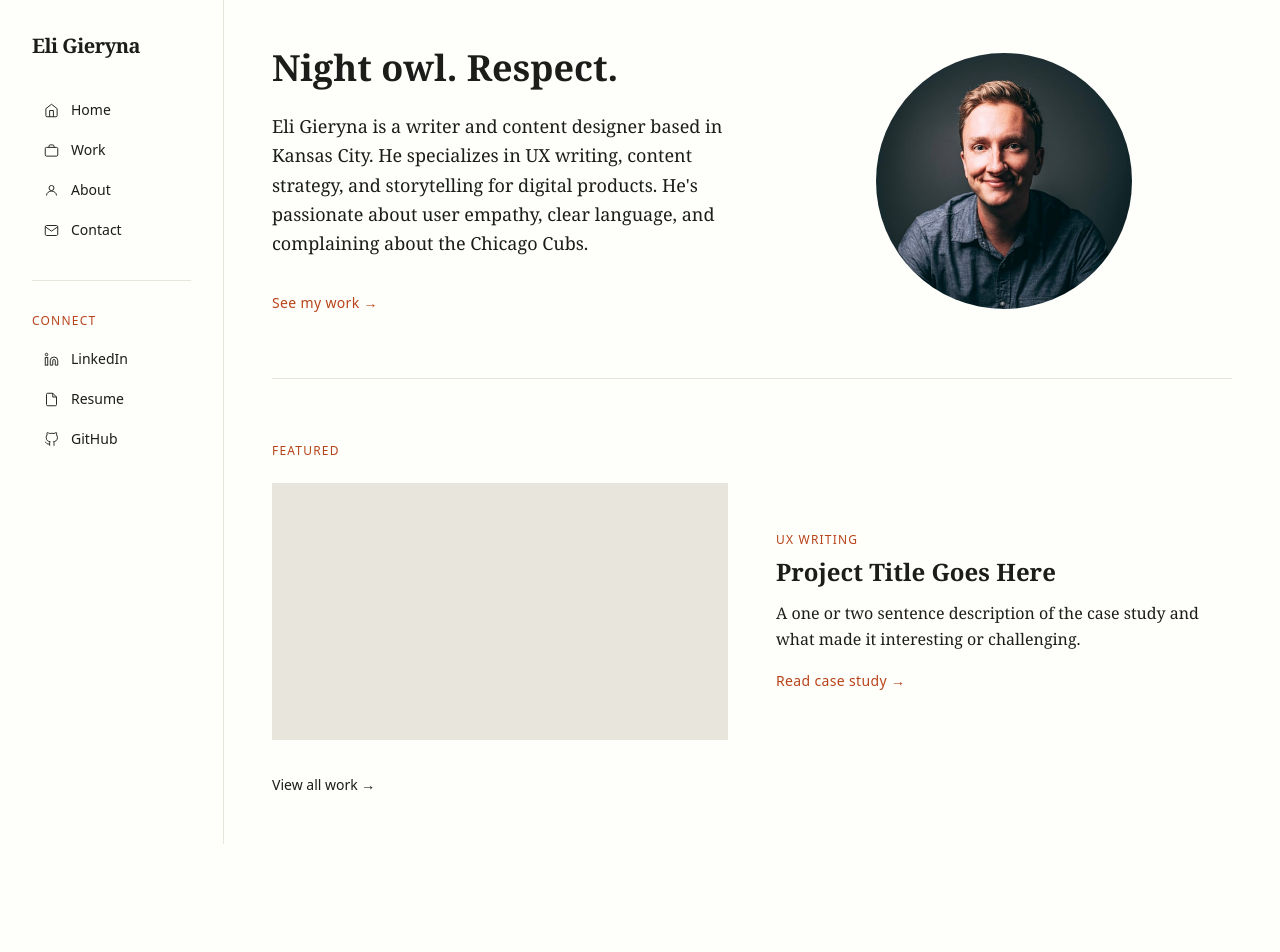
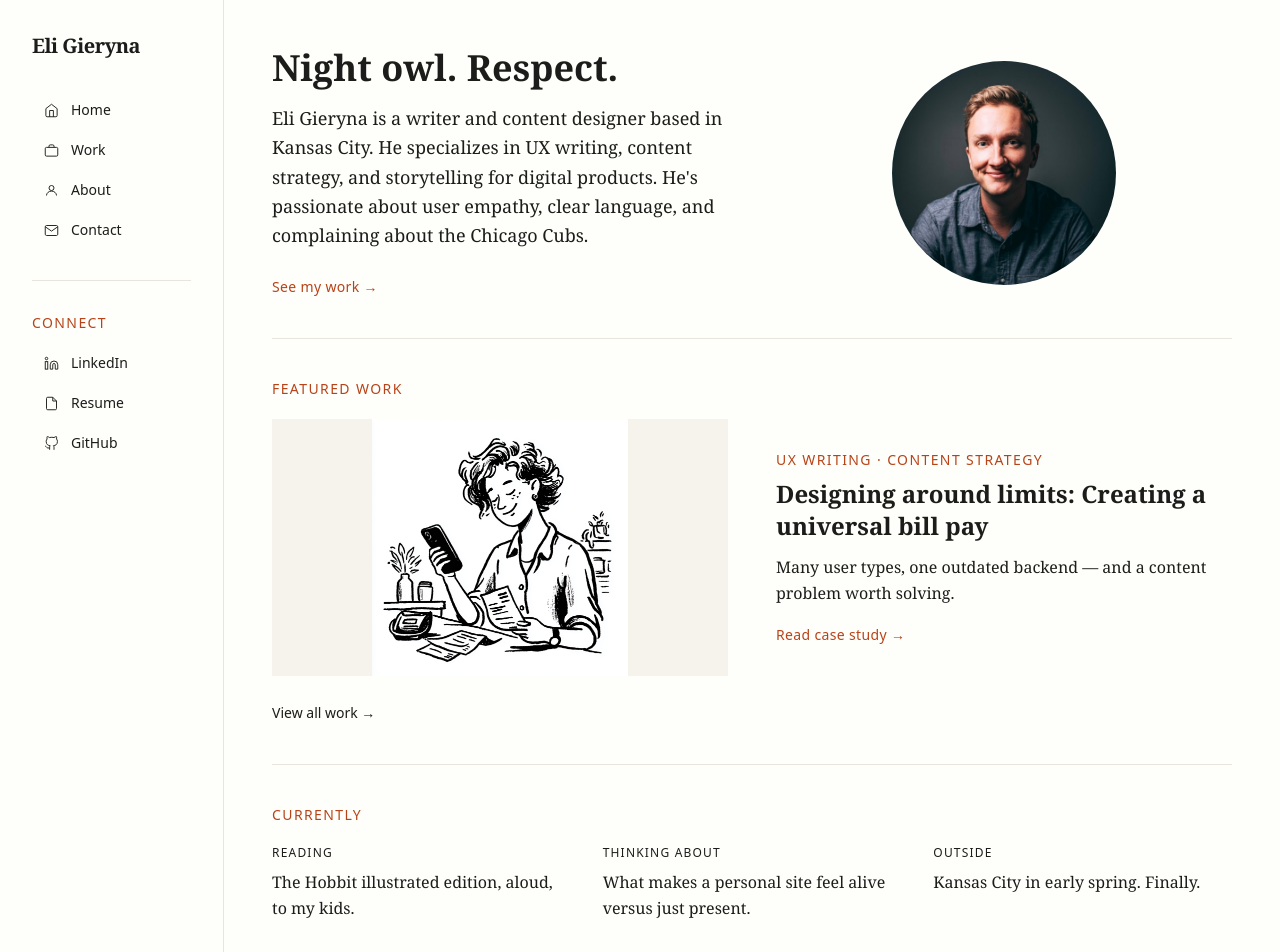
Before and after one commit to gieryna/eliwrites, a Next.js app: page / in a window 1280 px wide. Shown: the top 952 px of the page. Before the commit the page ends 844 px from the top, so only its background shows below. Built offline with nearby package versions, Linux system fonts and the light colour scheme.

Commit message:
Increase section label size and weight across site

```diff
--- a/src/app/about/page.tsx
+++ b/src/app/about/page.tsx
@@ -69,7 +69,7 @@ export default function About() {
 
       {/* Principles */}
       <div className="mb-10">
-        <p className="font-sans text-xs uppercase tracking-widest text-[#B84318] mb-6">
+        <p className="font-sans text-sm font-medium uppercase tracking-widest text-[#B84318] mb-6">
           My approach
         </p>
         <div className="grid grid-cols-3 gap-4">
@@ -97,7 +97,7 @@ export default function About() {
 
       {/* Brands */}
       <div className="mb-10">
-        <p className="font-sans text-xs uppercase tracking-widest text-[#B84318] mb-4">
+        <p className="font-sans text-sm font-medium uppercase tracking-widest text-[#B84318] mb-4">
           Brands I've worked with
         </p>
         <p className="font-sans text-sm text-[#1C1C1A] leading-relaxed">
@@ -110,7 +110,7 @@ export default function About() {
 
       {/* Ask me about */}
       <div className="mb-10">
-        <p className="font-sans text-xs uppercase tracking-widest text-[#B84318] mb-6">
+        <p className="font-sans text-sm font-medium uppercase tracking-widest text-[#B84318] mb-6">
           Ask me about
         </p>
         <div className="grid grid-cols-2 gap-3">
--- a/src/app/contact/page.tsx
+++ b/src/app/contact/page.tsx
@@ -47,22 +47,22 @@ export default function Contact() {
       <form onSubmit={handleSubmit} className="flex flex-col gap-4">
         <div className="grid grid-cols-2 gap-4">
           <div className="flex flex-col gap-2">
-            <label className="font-sans text-xs uppercase tracking-widest text-[#B84318]">Name</label>
+            <label className="font-sans text-sm font-medium uppercase tracking-widest text-[#B84318]">Name</label>
             <input name="name" type="text" required className={inputClass} placeholder="Your name" />
           </div>
           <div className="flex flex-col gap-2">
-            <label className="font-sans text-xs uppercase tracking-widest text-[#B84318]">Email</label>
+            <label className="font-sans text-sm font-medium uppercase tracking-widest text-[#B84318]">Email</label>
             <input name="email" type="email" required className={inputClass} placeholder="your@email.com" />
           </div>
         </div>
 
         <div className="flex flex-col gap-2">
-          <label className="font-sans text-xs uppercase tracking-widest text-[#B84318]">Subject</label>
+          <label className="font-sans text-sm font-medium uppercase tracking-widest text-[#B84318]">Subject</label>
           <input name="subject" type="text" required className={inputClass} placeholder="What's this about?" />
         </div>
 
         <div className="flex flex-col gap-2">
-          <label className="font-sans text-xs uppercase tracking-widest text-[#B84318]">Message</label>
+          <label className="font-sans text-sm font-medium uppercase tracking-widest text-[#B84318]">Message</label>
           <textarea name="message" required rows={6} className={inputClass} placeholder="Say hello..." />
         </div>
 
--- a/src/app/layout.tsx
+++ b/src/app/layout.tsx
@@ -55,7 +55,7 @@ export default function RootLayout({
   <div className="border-t border-[#E8E6DC]" />
 
   <div className="flex flex-col gap-1">
-    <p className="font-sans text-xs uppercase tracking-widest text-[#B84318] mb-2">Connect</p>
+    <p className="font-sans text-sm font-medium uppercase tracking-widest text-[#B84318] mb-2">Connect</p>
     <a href="https://www.linkedin.com/in/eligieryna" target="_blank" rel="noopener noreferrer" className="flex items-center gap-3 px-3 py-2 text-sm font-sans text-[#1C1C1A] rounded hover:bg-[#F5F3EC] hover:text-[#B84318] transition-colors">
       <svg width="15" height="15" viewBox="0 0 24 24" fill="none" stroke="currentColor" strokeWidth="1.5"><path d="M16 8a6 6 0 016 6v7h-4v-7a2 2 0 00-2-2 2 2 0 00-2 2v7h-4v-7a6 6 0 016-6z"/><rect x="2" y="9" width="4" height="12"/><circle cx="4" cy="4" r="2"/></svg>
       LinkedIn
--- a/src/app/page.tsx
+++ b/src/app/page.tsx
@@ -1,4 +1,5 @@
 import Link from "next/link";
+import Image from "next/image";
 import Greeting from "@/components/Greeting";
 
 export default function Home() {
@@ -6,10 +7,10 @@ export default function Home() {
     <div className="max-w-5xl">
 
       {/* Hero — two column */}
-      <div className="grid grid-cols-2 gap-12 items-center mb-16">
+      <div className="grid grid-cols-2 gap-12 items-center mb-10">
         <div>
           <Greeting />
-          <p className="text-lg text-[#1C1C1A] leading-relaxed mb-8 mt-6">
+          <p className="text-lg text-[#1C1C1A] leading-relaxed mb-6 mt-4">
             Eli Gieryna is a writer and content designer based in Kansas City.
             He specializes in UX writing, content strategy, and storytelling for
             digital products. He's passionate about user empathy, clear
@@ -23,39 +24,86 @@ export default function Home() {
           <img
             src="/eli-headshot.jpg"
             alt="Eli Gieryna"
-            className="w-64 h-64 rounded-full object-cover"
+            className="w-56 h-56 rounded-full object-cover"
           />
         </div>
       </div>
 
       {/* Divider */}
-      <div className="border-t border-[#E8E6DC] mb-16" />
+      <div className="border-t border-[#E8E6DC] mb-10" />
 
       {/* Featured Work */}
-      <div>
-        <p className="font-sans text-xs uppercase tracking-widest text-[#B84318] mb-6">
-          Featured
+      <div className="mb-10">
+        <p className="font-sans text-sm font-medium uppercase tracking-widest text-[#B84318] mb-5">
+          Featured work
         </p>
-        <div className="grid grid-cols-2 gap-12 items-center group cursor-pointer">
-          <div className="w-full aspect-video bg-[#E8E6DC] group-hover:bg-[#D8D6CC] transition-colors duration-300" />
+        <Link href="/work/bill-pay" className="grid grid-cols-2 gap-12 items-center group">
+          <div className="w-full aspect-video bg-[#F5F3EC] overflow-hidden flex items-center justify-center">
+            <img
+              src="/images/covers/cover-bill-pay.png"
+              alt="Bill Pay case study"
+              className="w-full h-full object-contain group-hover:opacity-90 transition-opacity duration-300"
+            />
+          </div>
           <div>
-            <p className="font-sans text-xs uppercase tracking-widest text-[#B84318] mb-2">
-              UX Writing
+            <p className="font-sans text-sm font-medium uppercase tracking-widest text-[#B84318] mb-2">
+              UX Writing · Content Strategy
             </p>
             <h2 className="font-serif text-2xl font-bold text-[#1C1C1A] mb-3 group-hover:text-[#B84318] transition-colors">
-              Project Title Goes Here
+              Designing around limits: Creating a universal bill pay
             </h2>
             <p className="text-base text-[#1C1C1A] leading-relaxed mb-4">
-              A one or two sentence description of the case study and what made it interesting or challenging.
+              Many user types, one outdated backend — and a content problem worth solving.
             </p>
-            <Link href="/work" className="text-[#B84318] hover:underline font-sans text-sm tracking-wide">
+            <span className="text-[#B84318] hover:underline font-sans text-sm tracking-wide">
               Read case study →
-            </Link>
+            </span>
+          </div>
+        </Link>
+        <div className="mt-6">
+          <Link href="/work" className="font-sans text-sm text-[#1C1C1A] hover:text-[#B84318] transition-colors">
+            View all work →
+          </Link>
+        </div>
+      </div>
+
+      {/* Divider */}
+      <div className="border-t border-[#E8E6DC] mb-10" />
+
+      {/* Currently */}
+      <div className="mb-2">
+        <p className="font-sans text-sm font-medium uppercase tracking-widest text-[#B84318] mb-5">
+          Currently
+        </p>
+        <div className="grid grid-cols-3 gap-8">
+          <div>
+            <p className="font-sans text-xs uppercase tracking-widest text-[#1C1C1A] mb-2">
+              Reading
+            </p>
+            <p className="font-serif text-base text-[#1C1C1A] leading-relaxed">
+              The Hobbit illustrated edition, aloud, to my kids.
+            </p>
+          </div>
+          <div>
+            <p className="font-sans text-xs uppercase tracking-widest text-[#1C1C1A] mb-2">
+              Thinking about
+            </p>
+            <p className="font-serif text-base text-[#1C1C1A] leading-relaxed">
+              What makes a personal site feel alive versus just present.
+            </p>
+          </div>
+          <div>
+            <p className="font-sans text-xs uppercase tracking-widest text-[#1C1C1A] mb-2">
+              Outside
+            </p>
+            <p className="font-serif text-base text-[#1C1C1A] leading-relaxed">
+              Kansas City in early spring. Finally.
+            </p>
           </div>
         </div>
-        <div className="mt-8">
-          <Link href="/work" className="font-sans text-sm text-[#1C1C1A] hover:text-[#B84318] transition-colors">
-            View all work →
+        <div className="mt-6">
+          <Link href="/currently" className="font-sans text-sm text-[#1C1C1A] hover:text-[#B84318] transition-colors">
+            More of what I'm up to →
           </Link>
         </div>
       </div>
--- a/src/components/Greeting.tsx
+++ b/src/components/Greeting.tsx
@@ -5,8 +5,8 @@ import { RefreshCw } from "lucide-react";
 
 const greetings = {
   morning: [
-    "Good morning.",
-    "Early bird.",
+    "Top of the morning.",
+    "Hey, early bird.",
     "Hope the coffee is strong.",
     "Good morning from Kansas City.",
   ],
```
Also changed, not shown: src/app/work/bill-pay/page.tsx (+8 -8 lines), src/app/work/childrens-mercy/page.tsx (+8 -8 lines), src/app/work/meta-inform/page.tsx (+8 -8 lines), src/app/work/meta-onboarding/page.tsx (+8 -8 lines), src/app/work/pillsbury/page.tsx (+7 -7 lines).
